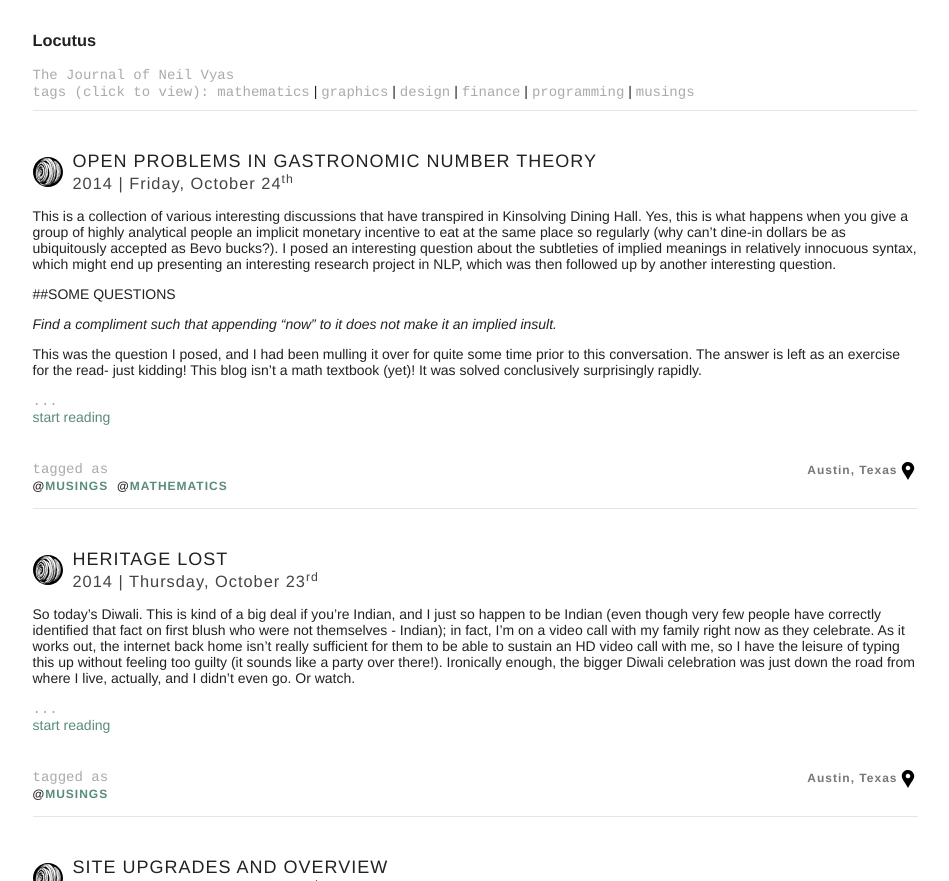
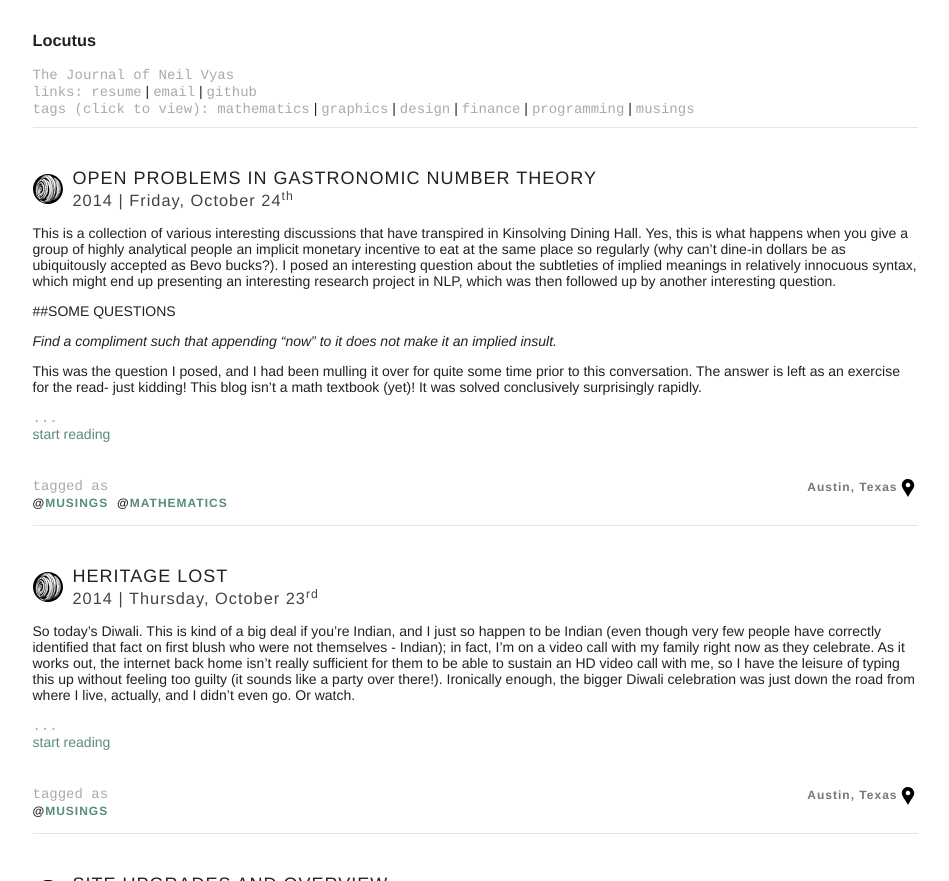
Before and after one commit to neilvyas/neilvyas.github.io, a Jekyll site: the page built from index.html, in a window 1280 px wide and 900 px high, cut to the strip 19-900 px from the top of the window. Shown: the whole strip, without its empty margins (165-1114 px from the left). Built offline with Jekyll 4.4.1, drawn with Linux system fonts in a browser that asks for light colours; the list of posts is cut into pages by our own code.

Commit message:
added links in the header to emall, resume, and github

```diff
--- a/_includes/header.html
+++ b/_includes/header.html
@@ -4,5 +4,6 @@
 </style>
     <a href="/"><h3>{{ site.title }}</h3></a><br>
     <a href="#about"><h2>{{ site.subtitle }}</h2><br></a>
+    <h2>links: </h2><a href="/assets/Resume_Oct_Final.pdf" target="_blank"><h2>resume</h2></a> | <a href="mailto:neilvyas@utexas.edu?subject=From%20your%20journal" target="_blank"><h2>email</h2></a> | <a href="https://github.com/neilvyas" target="_blank"><h2>github</h2></a><br>
     <h2>tags (click to view): </h2><a href="/tagged/mathematics"><h2>mathematics</h2></a> | <a href="/tagged/graphics"><h2>graphics</h2></a> | <a href="/tagged/design"><h2>design</h2></a> | <a href="/tagged/finance"><h2>finance</h2></a> | <a href="/tagged/programming"><h2>programming</h2></a> | <a href="/tagged/musings"><h2>musings</h2></a>
 </header>
```
Also changed, not shown: 1 other file.
